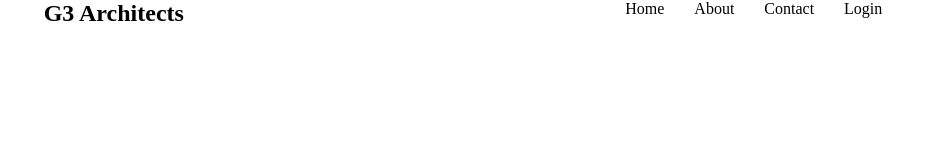
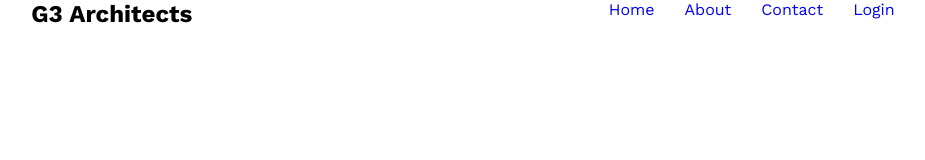
Before and after one commit to RakibulIslam101/G3-Architects-website, a plain HTML site: page index.html in a window 1280 px wide. Shown: the whole page, without its empty margins (177-1102 px from the left). Drawn offline with nearby package versions, Linux system fonts and the light colour scheme.

Commit message:
set up google font

```diff
--- a/index.html
+++ b/index.html
@@ -15,10 +15,10 @@
                 </div>
                 <div class="list">
                     <ul>
-                        <li>Home</li>
-                        <li>About</li>
-                        <li>Contact</li>
-                        <li>Login</li>
+                        <li><a href="#">Home</a></li>
+                        <li><a href="#">About</a></li>
+                        <li><a href="#">Contact</a></li>
+                        <li><a href="#">Login</a></li>
                     </ul>
                 </div>
             </div>
--- a/styles.css
+++ b/styles.css
@@ -1,16 +1,26 @@
-*{
+@import url('https://fonts.googleapis.com/css2?family=Open+Sans:wght@300;400;500;600;700;800&family=Work+Sans:wght@400;600;700;800&display=swap');
+* {
+    font-family: 'Open Sans', sans-serif;
+    font-family: 'Work Sans', sans-serif;
     margin: 0;
     padding: 0;
 }
-.container{
+
+.container {
     display: flex;
     justify-content: space-around;
 }
-.list ul{
+
+.list ul {
     display: flex;
     gap: 30px;
 }
-.list li{
+
+.list li {
     list-style: none;
 
 }
+
+.list li a {
+    text-decoration: none;
+}
```
